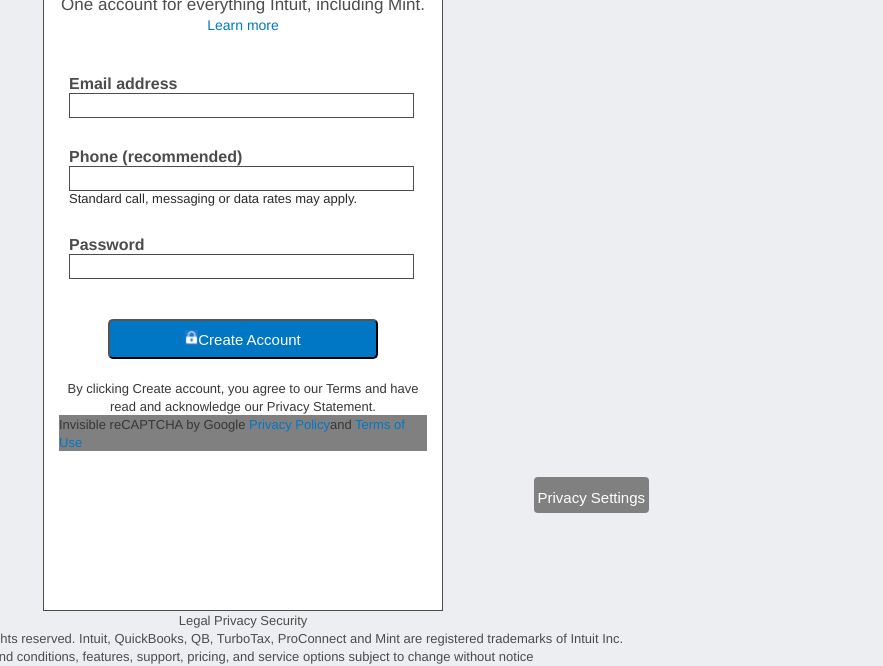
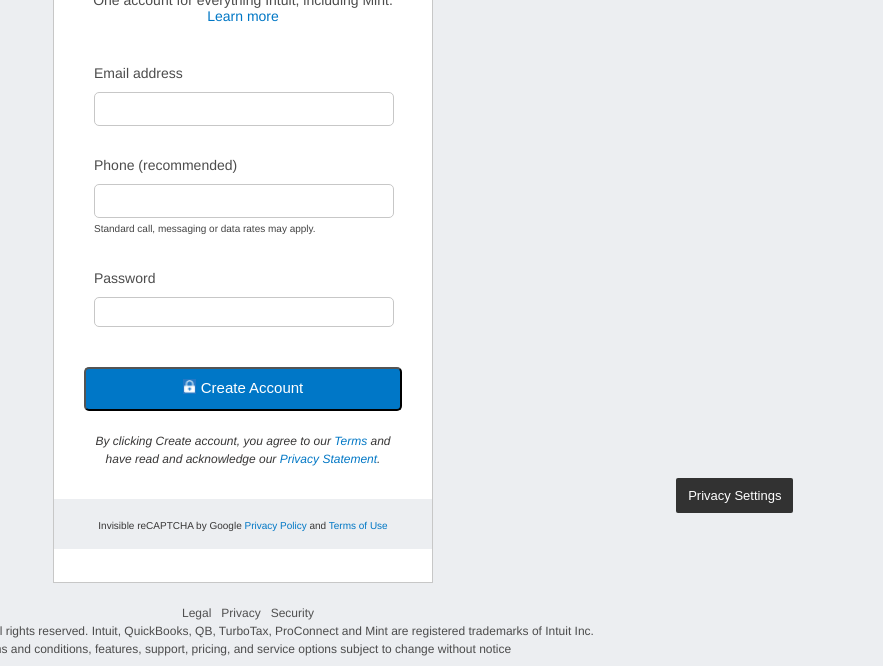
Before and after one commit to ahmadchata/html-forms, a plain HTML site: page index.html in a window 1280 px wide. Shown: the part 287-953 px from the top of the page, without its empty margins (397-1280 px from the left). Drawn offline with Linux system fonts and the light colour scheme.

Commit message:
fixed the create button/input position, added a text-link to the logo with some styling

```diff
--- a/index.html
+++ b/index.html
@@ -2,7 +2,7 @@
 <html lang="en-US">
 
 <head>
-    <title>Intuit Account</title>
+    <title>Intuit Accounts - Sign Up</title>
     <meta charset="UTF-8">
     <meta name="viewport" content="width=device-width, initial-scale=1.0">
     <link rel="icon" type="image/png" href="https://accounts.intuit.com/images/favicons/favicon-128.png">
@@ -21,44 +21,51 @@
 
         </div>
         <div id="heading">
-            <img src="images/logo.png" alt="intuitlogo">
+            <img src="images/intuit.svg" alt="intuitlogo">
+        </div>
+        <div id="subheading">
+            <img src="images/mint.svg" alt="mintlogo"><span><a href="#">mint</a></span>
+            <img src="images/quickbooks.svg" alt="quicklogo"><span><a href="#">quickbooks</a></span>
+            <img src="images/turbotax.svg" alt="turbologo"><span><a href="#">turbotax</a></span>
         </div>
         <div class="formcontainer">
-            <form>
+            <form action="#" method="POST">
                 <div class="formheader">
                     <p id="headinglabel">Create an Intuit account</p>
                     <p>One account for everything Intuit, including Mint.</p>
                     <p><a href="#">Learn more</a></p>
                 </div>
-                <ul>
+                <div id="input">
+                    <ul>
                     <li>
-                        <h4>Email address</h4>
-                        <input type="text" name="Email" id="email">
+                        <label>Email address</label>
+                        <input type="email" name="Email" id="email">
                     </li>
                     <li>
-                        <h4>Phone (recommended)</h4>
-                        <input type="number" name="Phone">
+                        <label>Phone (recommended)</label>
+                        <input type="tel" name="Phone">
                         <p>Standard call, messaging or data rates may apply.</p>
                     </li>
                     <li>
-                        <h4>Password</h4>
-                        <input type="text" name="Password">
+                        <label>Password</label>
+                        <input id="lock" type="password" name="Password">
                     </li>
                 </ul>
-                    <div id="btn">
+            </div>
+                <div id="createbutton">
                     <button><img src="images/sign-in.png " alt="locksign">Create Account</button>
                 </div>
                 <div id="terms">
                     <span>By clicking Create account, you agree to our
-                        Terms and have read and acknowledge our Privacy Statement.</span>
-                </div>
-                <div class="recaptcha">
-                    <span>Invisible reCAPTCHA by Google <a href="#">Privacy Policy</a>and <a href="#">Terms of Use</a></span>
+                        <a href="#">Terms</a> and have read and acknowledge our <a href="#">Privacy Statement</a>.</span>
                 </div>
             </form>
+            <div class="recaptcha">
+                <span>Invisible reCAPTCHA by Google <a href="#">Privacy Policy</a> and <a href="#">Terms of Use</a></span>
+            </div>
         </div>
             <footer>
-                <span>Legal Privacy Security<br>
+                <span><a href="#">Legal</a><a href="#">Privacy</a><a href="#">Security</a><br>
                     © 2020 Intuit, Inc. All rights reserved. Intuit, QuickBooks, QB, TurboTax, ProConnect and Mint
                     are
                     registered trademarks of Intuit Inc.<br>
--- a/styles.css
+++ b/styles.css
@@ -13,7 +13,6 @@ body {
   font-family: "AvenirNext", Avenir, "Helvetica Neue", Helvetica, Arial, sans-serif;
   color: #4c4c4c;
   display: grid;
-  grid-template-rows: 2fr 2fr 680px 1fr;
   margin: auto;
 }
 
@@ -38,18 +37,87 @@ body {
   border-radius: 5px;
 }
 
+#loginsettings img,
+#createbutton img {
+  padding-right: 5px;
+  vertical-align: middle;
+  padding-bottom: 5px;
+}
+
 .formcontainer {
   display: block;
-  max-width: 400px;
+  width: 380px;
   margin: auto;
   background: white;
-  min-height: 680px;
-  padding: 15px;
-  border: solid 1px #4c4c4c;
+  min-height: 670px;
+  padding: 30px;
+  border: solid 1px #c7c7c7;
 }
 
-#heading {
+#heading,
+#subheading {
   text-align: center;
+  max-height: fit-content;
+}
+
+#subheading {
+  padding-bottom: 15px;
+}
+
+#heading img {
+  margin: auto;
+  height: 80px;
+  width: 180px;
+}
+
+#subheading img {
+  margin-right: 4px;
+  vertical-align: middle;
+  height: 23px;
+  width: 23px;
+}
+
+footer span {
+  font-weight: lighter;
+  font-size: 12px;
+}
+
+.formcontainer span {
+  font-size: 13px;
+  color: rgb(56, 55, 55);
+}
+
+.recaptcha span {
+  font-size: 10px;
+}
+
+.footerbutton span {
+  font-weight: lighter;
+  font-size: 13px;
+}
+
+#subheading span {
+  margin-right: 9px;
+  font-size: large;
+}
+
+a {
+  text-decoration: none;
+  color: #0077c5;
+}
+
+footer span a {
+  padding-left: 10px;
+  color: #505050;
+}
+
+.formheader p a {
+  text-align: center;
+  font-size: 14px;
+}
+
+#subheading a {
+  color: #757575;
 }
 
 #headinglabel {
@@ -60,52 +128,60 @@ body {
 }
 
 .formheader p {
-  font-weight: 4px;
-  font-size: 17px;
+  font-weight: lighter;
+  font-size: 14px;
   text-align: center;
-}
-
-a {
-  text-decoration: none;
-  color: #0077c5;
-}
-
-.formheader p a {
-  text-align: center;
-  font-size: 14px;
 }
 
 .formcontainer ul {
   list-style-type: none;
+  width: 320px;
+  margin: 0;
   display: block;
   padding: 10px;
 }
 
 .formcontainer ul li {
+  width: fit-content;
+  margin: auto;
   padding-top: 30px;
 }
 
-.formcontainer ul li input {
-  width: 345px;
-  height: 25px;
-  justify-self: center;
-  border: #4c4c4c solid 1px;
+.formcontainer ul li label {
+  font-weight: lighter;
+  font-size: 14px;
 }
 
-h3 {
-  padding-bottom: 5px;
-  font-weight: normal;
+.formcontainer ul li input {
+  display: block;
+  justify-self: center;
+  width: 300px;
+  height: 34px;
+  border: #c7c7c7 solid 1px;
+  border-radius: 5px;
+  padding: 0 6px 0 8px;
+  margin-top: 10px;
 }
 
 .formcontainer ul li p {
-  font-size: 13px;
-  color: rgb(43, 41, 41);
+  font-size: 10px;
+  padding: 5px 0;
+  color: #444;
+}
+
+#lock {
+  background: url("images/password_lock.png");
+  background-repeat: no-repeat;
+  height: 30px;
+  background-position: right;
+  background-size: 20px;
+  background-position-x: 315px;
 }
 
 .formcontainer button {
-  background-color: #0077c5;
-  width: 270px;
-  height: 40px;
+  background-color: hsl(204, 100%, 39%);
+  width: 318px;
+  height: 44px;
   border-radius: 5px;
   color: white;
   font-weight: lighter;
@@ -113,20 +189,15 @@ h3 {
   font-size: 15px;
 }
 
-.formcontainer #btn {
-  width: fit-content;
+#createbutton {
+  padding-top: 30px;
+  width: max-content;
   margin: auto;
-  padding-top: 30px;
 }
 
-footer span {
-  font-weight: lighter;
-  font-size: small;
-}
-
-.formcontainer span {
-  font-size: 13px;
-  color: rgb(56, 55, 55);
+#terms span {
+  font-size: 12px;
+  font-style: italic;
 }
 
 .formcontainer #terms {
@@ -135,29 +206,24 @@ footer span {
 }
 
 footer {
+  padding-top: 20px;
   text-align: center;
 }
 
 .footerbutton {
-  float: right;
+  right: 7%;
   bottom: 0;
   border: none;
-  border-radius: 4px;
+  border-radius: 2px;
   position: fixed;
-  font-size: x-large;
-  font-weight: 1px;
-  background: gray;
+  background: #323232;
   color: white;
-  padding: 4px;
-}
-
-.footerbutton span {
-  font-weight: lighter;
-  font-size: 15px;
+  padding: 10px 12px;
 }
 
 .recaptcha {
-  background: gray;
-  bottom: 0;
-  padding: none;
+  background: #eceef1;
+  margin: 32px -30px -30px -30px;
+  padding: 16px;
+  text-align: center;
 }
```
Also changed, not shown: images/intuit.svg (added), images/logo.png (deleted), images/mint.svg (added), images/password_lock.png (added), images/quickbooks.svg (added), images/screenshot.png, images/turbotax.svg (added), 1 other file.
